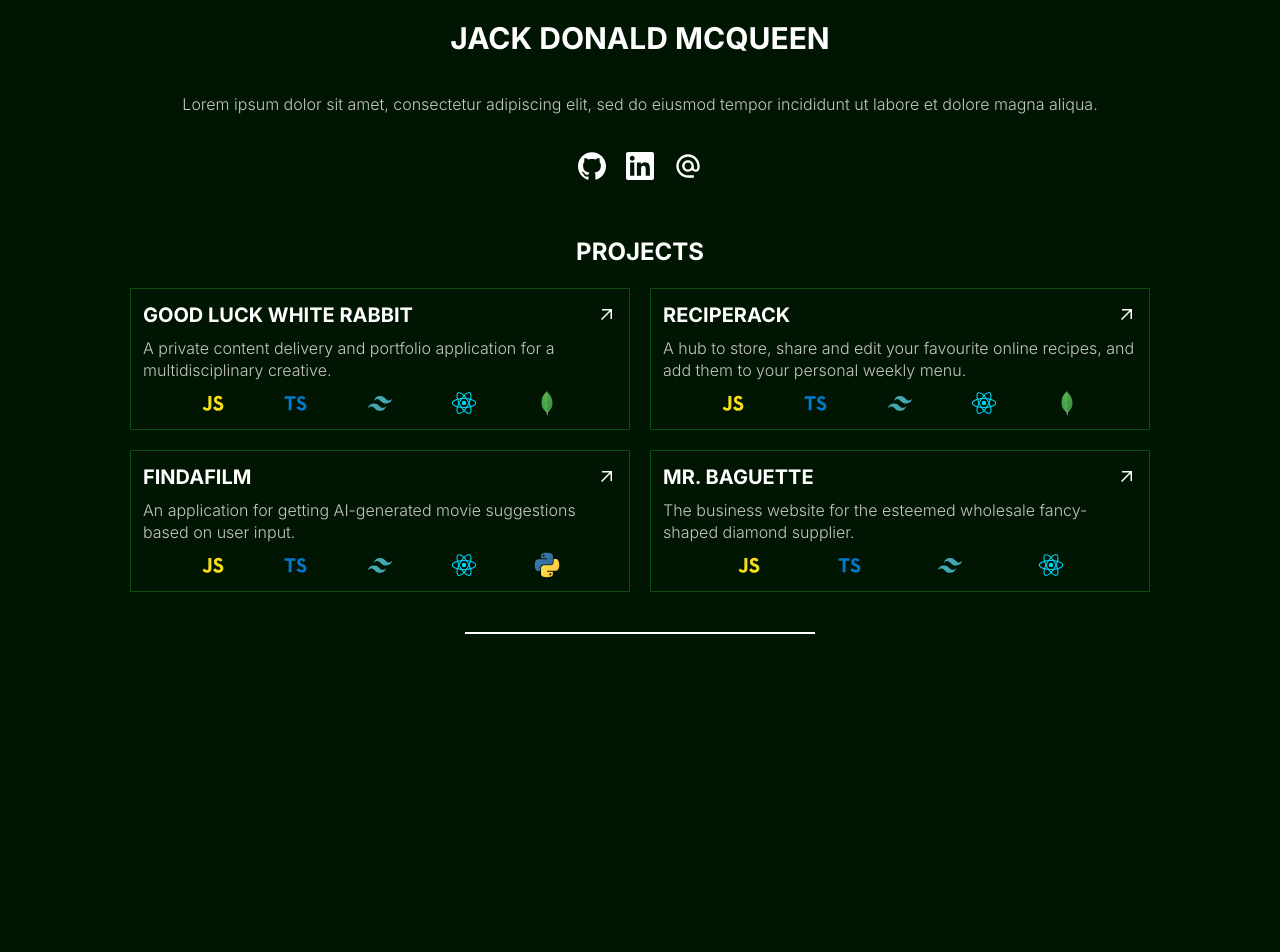
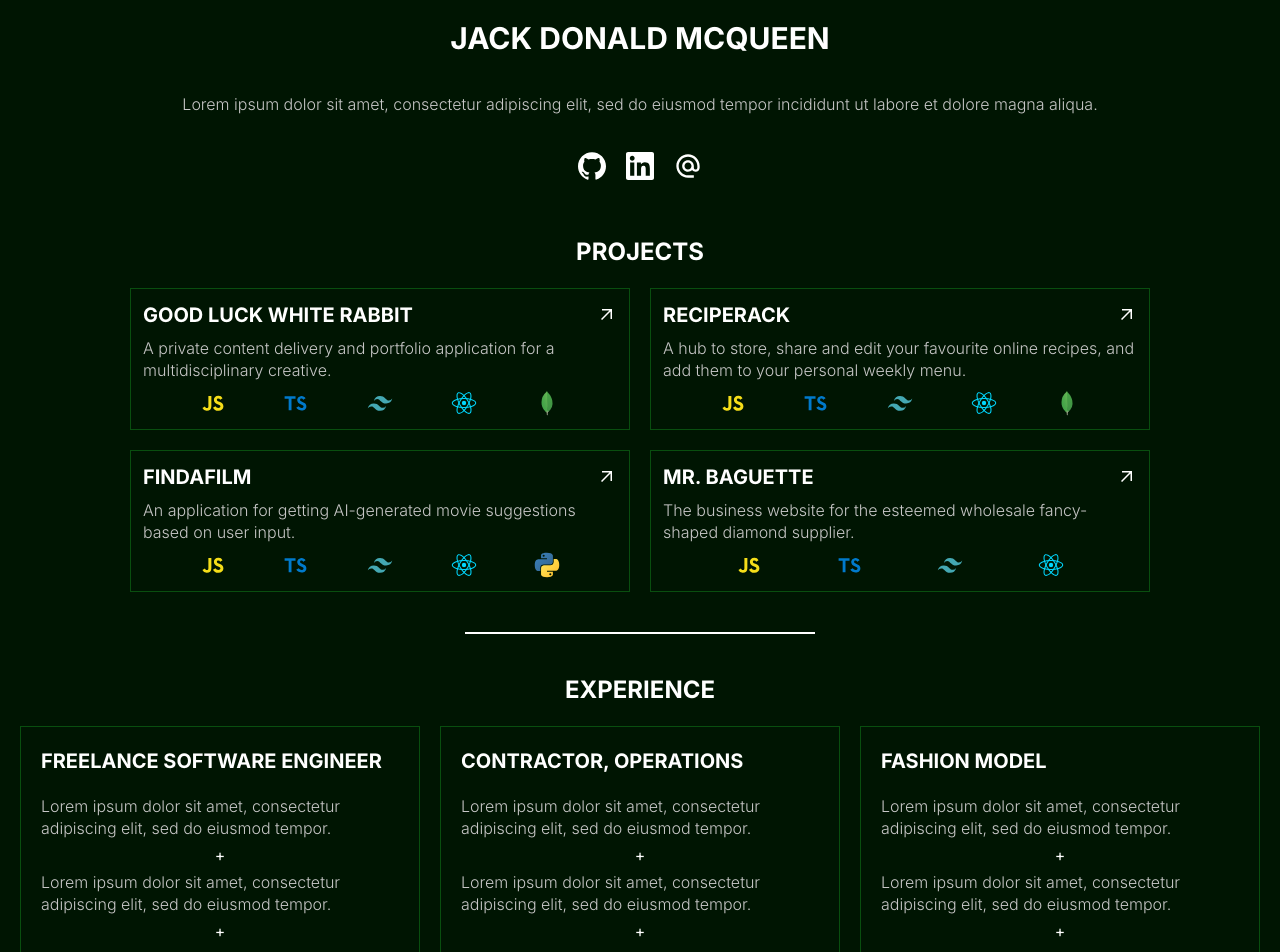
Before and after one commit to j-mcQueen/portfolio, a React (Vite) app: page / in a window 1280 px wide. Shown: the top 952 px of the page. Before the commit the page ends 800 px from the top, so only its background shows below. Built offline with nearby package versions, Linux system fonts and the light colour scheme.

Commit message:
Build experience section less bullet icons

```diff
--- a/src/components/home/Landing.tsx
+++ b/src/components/home/Landing.tsx
@@ -1,3 +1,4 @@
+import Experience from "./experience/Experience";
 import Hero from "./Hero";
 import Projects from "./projects/Projects";
 
@@ -15,6 +16,10 @@ export default function Landing() {
           <span className="block h-[2px] w-[350px] bg-white"></span>
         </div>
       </section>
+
+      <section className="text-center">
+        <Experience />
+      </section>
     </main>
   );
 }
--- /dev/null
+++ b/src/components/home/experience/Experience.tsx
@@ -0,0 +1,23 @@
+import { data } from "./data";
+import { v4 as uuidv4 } from "uuid";
+import Overview from "./Overview";
+
+export default function Experience() {
+  return (
+    <>
+      <h2 className="text-xl xl:text-2xl font-interB pb-5">EXPERIENCE</h2>
+
+      <div className="flex flex-col xl:flex-row px-3 xl:px-5 items-center justify-center gap-5 pb-10">
+        {data.map((item) => {
+          return (
+            <Overview
+              key={uuidv4()}
+              title={item.title}
+              bullets={item.bullets}
+            />
+          );
+        })}
+      </div>
+    </>
+  );
+}
--- /dev/null
+++ b/src/components/home/experience/Overview.tsx
@@ -0,0 +1,28 @@
+import { Fragment } from "react/jsx-runtime";
+import { v4 as uuidv4 } from "uuid";
+
+export default function Overview({ ...props }) {
+  const { title, bullets } = props;
+
+  return (
+    <div className="border border-solid border-emerald p-5">
+      <h3 className="font-interB text-left text-lg xl:text-xl pb-5">{title}</h3>
+
+      <ul>
+        {bullets.map((bullet: string, index: number) => {
+          return (
+            <Fragment key={uuidv4()}>
+              <li className="font-interL text-left text-gray leading-snug">
+                {bullet}
+              </li>
+
+              {index === 0 || index === 1 ? (
+                <span className="block py-2">+</span>
+              ) : null}
+            </Fragment>
+          );
+        })}
+      </ul>
+    </div>
+  );
+}
--- /dev/null
+++ b/src/components/home/experience/data.ts
@@ -0,0 +1,26 @@
+export const data = [
+  {
+    title: "FREELANCE SOFTWARE ENGINEER",
+    bullets: [
+      "Lorem ipsum dolor sit amet, consectetur adipiscing elit, sed do eiusmod tempor.",
+      "Lorem ipsum dolor sit amet, consectetur adipiscing elit, sed do eiusmod tempor.",
+      "Lorem ipsum dolor sit amet, consectetur adipiscing elit, sed do eiusmod tempor.",
+    ],
+  },
+  {
+    title: "CONTRACTOR, OPERATIONS",
+    bullets: [
+      "Lorem ipsum dolor sit amet, consectetur adipiscing elit, sed do eiusmod tempor.",
+      "Lorem ipsum dolor sit amet, consectetur adipiscing elit, sed do eiusmod tempor.",
+      "Lorem ipsum dolor sit amet, consectetur adipiscing elit, sed do eiusmod tempor.",
+    ],
+  },
+  {
+    title: "FASHION MODEL",
+    bullets: [
+      "Lorem ipsum dolor sit amet, consectetur adipiscing elit, sed do eiusmod tempor.",
+      "Lorem ipsum dolor sit amet, consectetur adipiscing elit, sed do eiusmod tempor.",
+      "Lorem ipsum dolor sit amet, consectetur adipiscing elit, sed do eiusmod tempor.",
+    ],
+  },
+];
```
